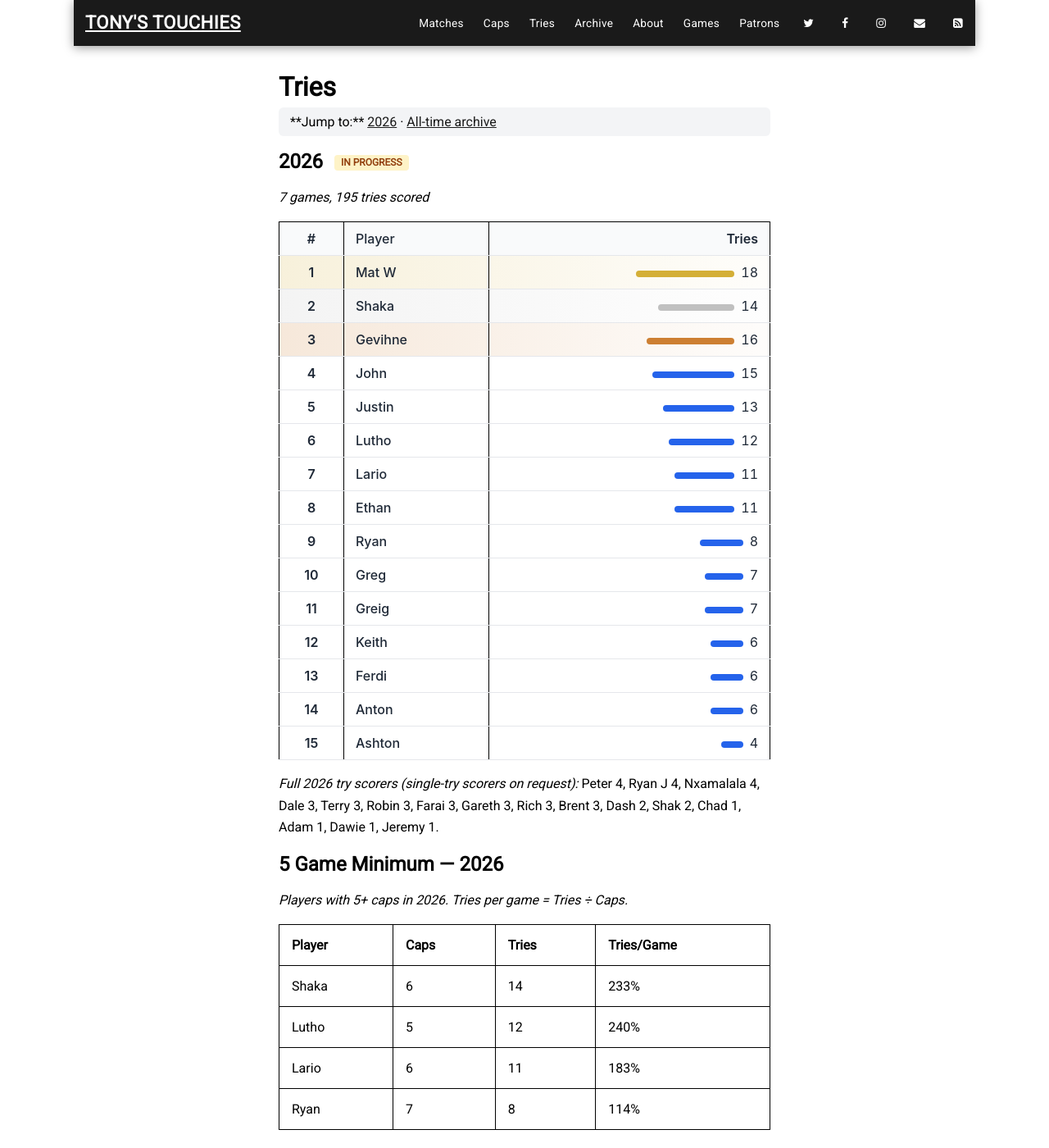
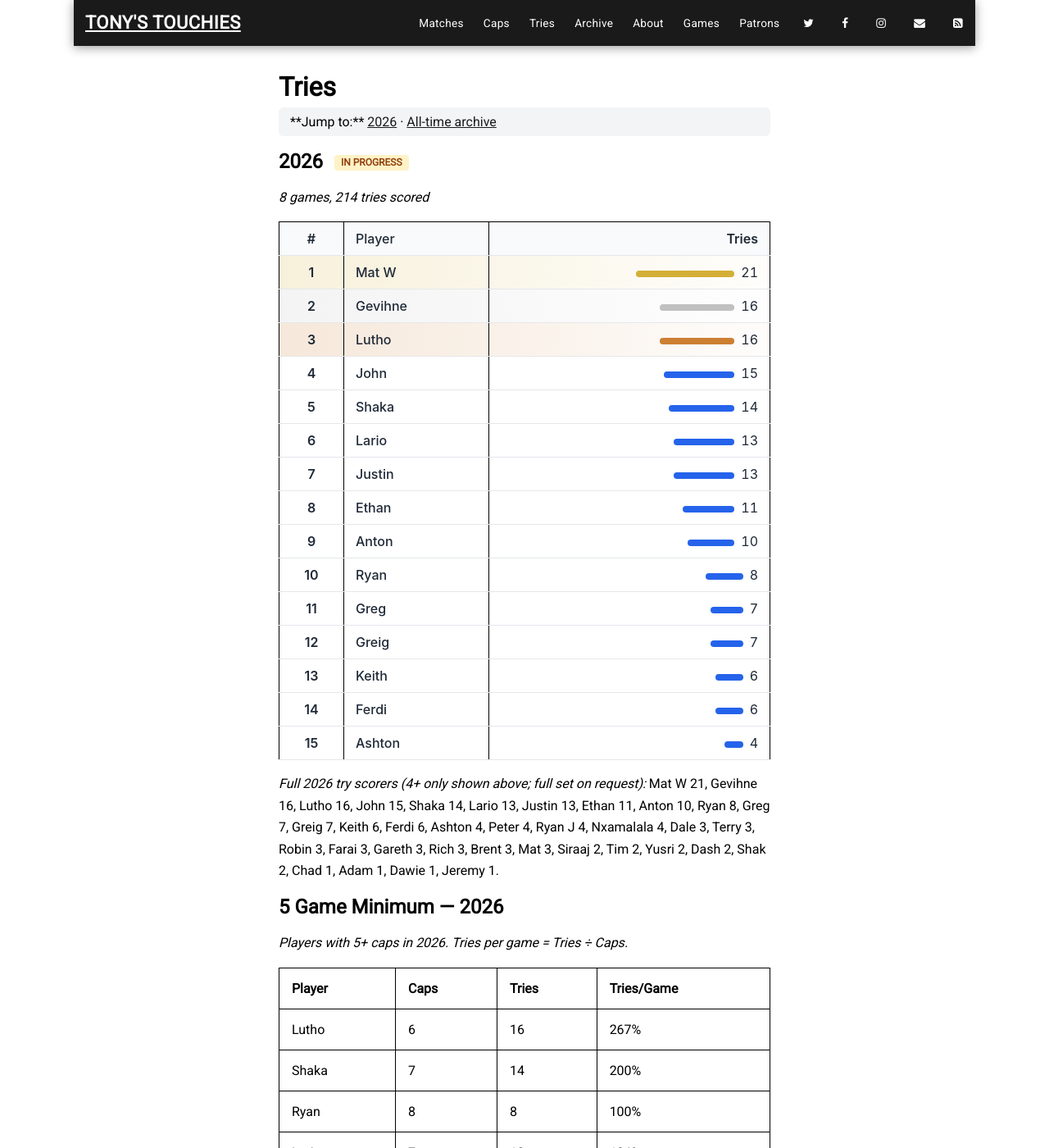
Before and after one commit to sundayrugby/sundayrugby.github.io, a Jekyll site: the page built from pages/tries.md, in a window 1280 px wide and 1400 px high. Shown: the whole window at 82% size. Built offline with Jekyll 4.4.1, drawn with Linux system fonts in a browser that asks for light colours; nearby versions of some CDN libraries; some of the changed text lies outside the part shown.

Commit message:
Add 2026-08-16 SH game post; regen caps/tries (8 games, 35 capped)
- New post: 2026-08-16-SH.md (10-player squad, MVP Tim)
- Photos: 2026_08_16_a.jpg, 2026_08_16_b.jpg
- Regenerated pages/caps.md and pages/tries.md from extract_stats.py
- Live pages previously reflected 6 games; parser now shows 8
  (was missing 2026-06-07-FT data)
- 2026 totals: 214 tries, 35 unique players capped

```diff
--- a/pages/tries.md
+++ b/pages/tries.md
@@ -23,46 +23,46 @@ permalink: /tries
 .stats .podium-1 { background: linear-gradient(90deg, rgba(212,175,55,0.18) 0%, rgba(212,175,55,0.02) 100%); }
 .stats .podium-2 { background: linear-gradient(90deg, rgba(192,192,192,0.18) 0%, rgba(192,192,192,0.02) 100%); }
 .stats .podium-3 { background: linear-gradient(90deg, rgba(205,127,50,0.18) 0%, rgba(205,127,50,0.02) 100%); }
-.stats .bar { display: inline-block; height: 8px; border-radius: 4px; vertical-align: middle; margin-right: 8px; }
-.stats .bar-1 { background: var(--gold); }
-.stats .bar-2 { background: var(--silver); }
-.stats .bar-3 { background: var(--bronze); }
-.stats .bar-n { background: var(--blue); }
+.bar { display: inline-block; height: 8px; border-radius: 4px; vertical-align: middle; margin-right: 8px; }
+.bar-1 { background: var(--gold); }
+.bar-2 { background: var(--silver); }
+.bar-3 { background: var(--bronze); }
+.bar-n { background: var(--blue); }
 .badge { display: inline-block; padding: 2px 8px; font-size: 0.75rem; font-weight: 600; border-radius: 4px; margin-left: 8px; vertical-align: middle; }
 .badge-progress { background: #fef3c7; color: #92400e; }
 .badge-final    { background: #d1fae5; color: #065f46; }
 .jump { background: #f3f4f6; padding: 8px 14px; border-radius: 6px; margin-bottom: 1rem; }
-@media (max-width: 600px) { .stats .bar { display: none; } }
+@media (max-width: 600px) { .bar { display: none; } }
 </style>
 
 <div class="jump">**Jump to:** <a href="#y2026">2026</a> · <a href="https://sundayrugby.github.io/archive">All-time archive</a></div>
 
 <h2 id="y2026">2026 <span class="badge badge-progress">IN PROGRESS</span></h2>
 
-*7 games, 195 tries scored*
+*8 games, 214 tries scored*
 
 <table class="stats">
 <thead><tr><th class="rank">#</th><th class="name">Player</th><th class="count">Tries</th></tr></thead>
 <tbody>
-<tr class="podium-1"><td class="rank">1</td><td class="name">Mat W</td><td class="count"><span class="bar bar-1" style="width:120px"></span>18</td></tr>
-<tr class="podium-2"><td class="rank">2</td><td class="name">Shaka</td><td class="count"><span class="bar bar-2" style="width:93px"></span>14</td></tr>
-<tr class="podium-3"><td class="rank">3</td><td class="name">Gevihne</td><td class="count"><span class="bar bar-3" style="width:107px"></span>16</td></tr>
-<tr><td class="rank">4</td><td class="name">John</td><td class="count"><span class="bar bar-n" style="width:100px"></span>15</td></tr>
-<tr><td class="rank">5</td><td class="name">Justin</td><td class="count"><span class="bar bar-n" style="width:87px"></span>13</td></tr>
-<tr><td class="rank">6</td><td class="name">Lutho</td><td class="count"><span class="bar bar-n" style="width:80px"></span>12</td></tr>
-<tr><td class="rank">7</td><td class="name">Lario</td><td class="count"><span class="bar bar-n" style="width:73px"></span>11</td></tr>
-<tr><td class="rank">8</td><td class="name">Ethan</td><td class="count"><span class="bar bar-n" style="width:73px"></span>11</td></tr>
-<tr><td class="rank">9</td><td class="name">Ryan</td><td class="count"><span class="bar bar-n" style="width:53px"></span>8</td></tr>
-<tr><td class="rank">10</td><td class="name">Greg</td><td class="count"><span class="bar bar-n" style="width:47px"></span>7</td></tr>
-<tr><td class="rank">11</td><td class="name">Greig</td><td class="count"><span class="bar bar-n" style="width:47px"></span>7</td></tr>
-<tr><td class="rank">12</td><td class="name">Keith</td><td class="count"><span class="bar bar-n" style="width:40px"></span>6</td></tr>
-<tr><td class="rank">13</td><td class="name">Ferdi</td><td class="count"><span class="bar bar-n" style="width:40px"></span>6</td></tr>
-<tr><td class="rank">14</td><td class="name">Anton</td><td class="count"><span class="bar bar-n" style="width:40px"></span>6</td></tr>
-<tr><td class="rank">15</td><td class="name">Ashton</td><td class="count"><span class="bar bar-n" style="width:27px"></span>4</td></tr>
+<tr class="podium-1"><td class="rank">1</td><td class="name">Mat W</td><td class="count"><span class="bar bar-1" style="width:120px"></span>21</td></tr>
+<tr class="podium-2"><td class="rank">2</td><td class="name">Gevihne</td><td class="count"><span class="bar bar-2" style="width:91px"></span>16</td></tr>
+<tr class="podium-3"><td class="rank">3</td><td class="name">Lutho</td><td class="count"><span class="bar bar-3" style="width:91px"></span>16</td></tr>
+<tr><td class="rank">4</td><td class="name">John</td><td class="count"><span class="bar bar-n" style="width:86px"></span>15</td></tr>
+<tr><td class="rank">5</td><td class="name">Shaka</td><td class="count"><span class="bar bar-n" style="width:80px"></span>14</td></tr>
+<tr><td class="rank">6</td><td class="name">Lario</td><td class="count"><span class="bar bar-n" style="width:74px"></span>13</td></tr>
+<tr><td class="rank">7</td><td class="name">Justin</td><td class="count"><span class="bar bar-n" style="width:74px"></span>13</td></tr>
+<tr><td class="rank">8</td><td class="name">Ethan</td><td class="count"><span class="bar bar-n" style="width:63px"></span>11</td></tr>
+<tr><td class="rank">9</td><td class="name">Anton</td><td class="count"><span class="bar bar-n" style="width:57px"></span>10</td></tr>
+<tr><td class="rank">10</td><td class="name">Ryan</td><td class="count"><span class="bar bar-n" style="width:46px"></span>8</td></tr>
+<tr><td class="rank">11</td><td class="name">Greg</td><td class="count"><span class="bar bar-n" style="width:40px"></span>7</td></tr>
+<tr><td class="rank">12</td><td class="name">Greig</td><td class="count"><span class="bar bar-n" style="width:40px"></span>7</td></tr>
+<tr><td class="rank">13</td><td class="name">Keith</td><td class="count"><span class="bar bar-n" style="width:34px"></span>6</td></tr>
+<tr><td class="rank">14</td><td class="name">Ferdi</td><td class="count"><span class="bar bar-n" style="width:34px"></span>6</td></tr>
+<tr><td class="rank">15</td><td class="name">Ashton</td><td class="count"><span class="bar bar-n" style="width:23px"></span>4</td></tr>
 </tbody>
 </table>
 
-*Full 2026 try scorers (single-try scorers on request):* Peter 4, Ryan J 4, Nxamalala 4, Dale 3, Terry 3, Robin 3, Farai 3, Gareth 3, Rich 3, Brent 3, Dash 2, Shak 2, Chad 1, Adam 1, Dawie 1, Jeremy 1.
+*Full 2026 try scorers (4+ only shown above; full set on request):* Mat W 21, Gevihne 16, Lutho 16, John 15, Shaka 14, Lario 13, Justin 13, Ethan 11, Anton 10, Ryan 8, Greg 7, Greig 7, Keith 6, Ferdi 6, Ashton 4, Peter 4, Ryan J 4, Nxamalala 4, Dale 3, Terry 3, Robin 3, Farai 3, Gareth 3, Rich 3, Brent 3, Mat 3, Siraaj 2, Tim 2, Yusri 2, Dash 2, Shak 2, Chad 1, Adam 1, Dawie 1, Jeremy 1.
 
 ## 5 Game Minimum — 2026
 
@@ -70,7 +70,8 @@ permalink: /tries
 
 | Player | Caps | Tries | Tries/Game |
 | --- | --- | --- | --- |
-| Shaka | 6 | 14 | 233% |
-| Lutho | 5 | 12 | 240% |
-| Lario | 6 | 11 | 183% |
-| Ryan | 7 | 8 | 114% |
+| Lutho | 6 | 16 | 267% |
+| Shaka | 7 | 14 | 200% |
+| Ryan | 8 | 8 | 100% |
+| Lario | 7 | 13 | 186% |
+| Mat W | 5 | 21 | 420% |
```
Also changed, not shown: _posts/2026-08-16-SH.md (added, +65 -0 lines), pages/caps.md (+25 -23 lines), assets/img/2026_08_16_a.jpg (added), assets/img/2026_08_16_b.jpg (added).
